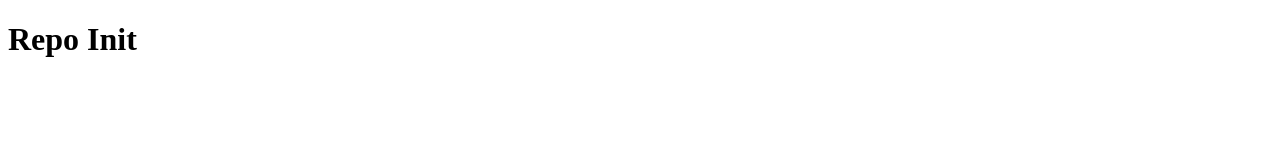
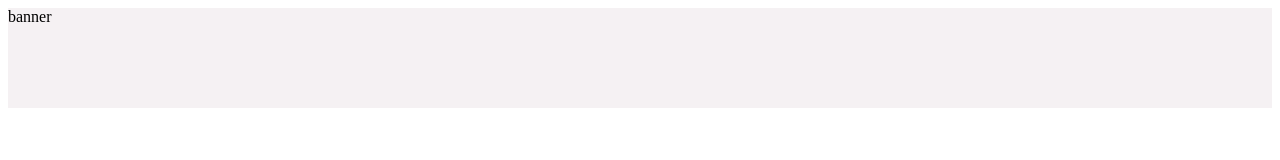
Before and after one commit to StoneCanyoncoc/StoneCanyoncoc, a plain HTML site: page index.html in a window 1280 px wide. Drawn offline with Linux system fonts and the light colour scheme.

Commit message:
color theme established, logo

```diff
--- a/index.html
+++ b/index.html
@@ -5,8 +5,11 @@
     <meta http-equiv="X-UA-Compatible" content="IE=edge">
     <meta name="viewport" content="width=device-width, initial-scale=1.0">
     <title>Document</title>
+    <link rel="stylesheet" href="style.css">
 </head>
 <body>
-    <h1>Repo Init</h1>
+    <div class="header">
+        banner
+    </div>
 </body>
 </html>
--- /dev/null
+++ b/style.css
@@ -0,0 +1,15 @@
+/* color scheme */
+/* brownish banners: r 203, g 175, b 145 */
+/* dark brown text: r 124, g 106, b 88 */
+/* p tag color: r 35, g 32, b26 */
+/* dark brown banner: r 124, g106, b88 */
+/* h3-h6 text: r 78, g 76, b71 */
+/* very dark banner: r 35, g 32, b 26 */
+/* banner body color: r244, g 240, b242 */
+
+.header{
+    width: 100%;
+    height: 100px;
+    background-color: rgba(244,240, 242, 0.9);
+
+}
```
Also changed, not shown: media/Stone Canyon Logo.png (added), media/Stone Canyon Logo.webp (added), 1 other file.
